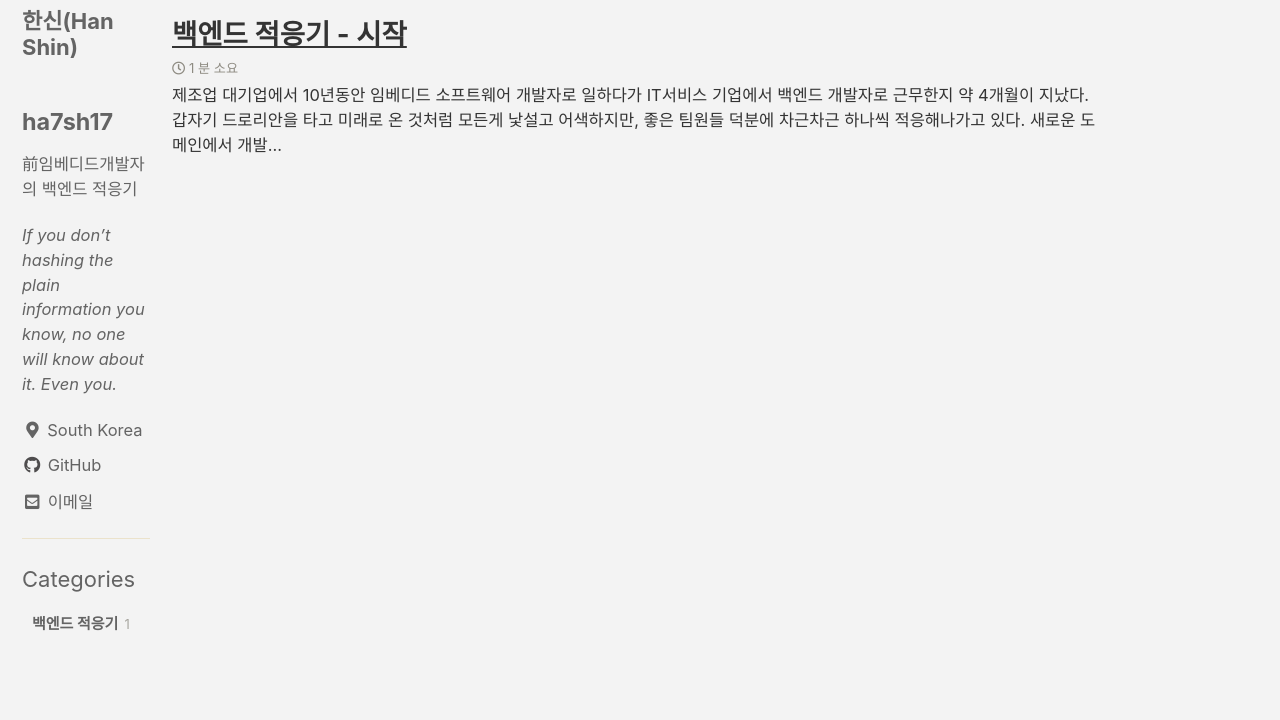
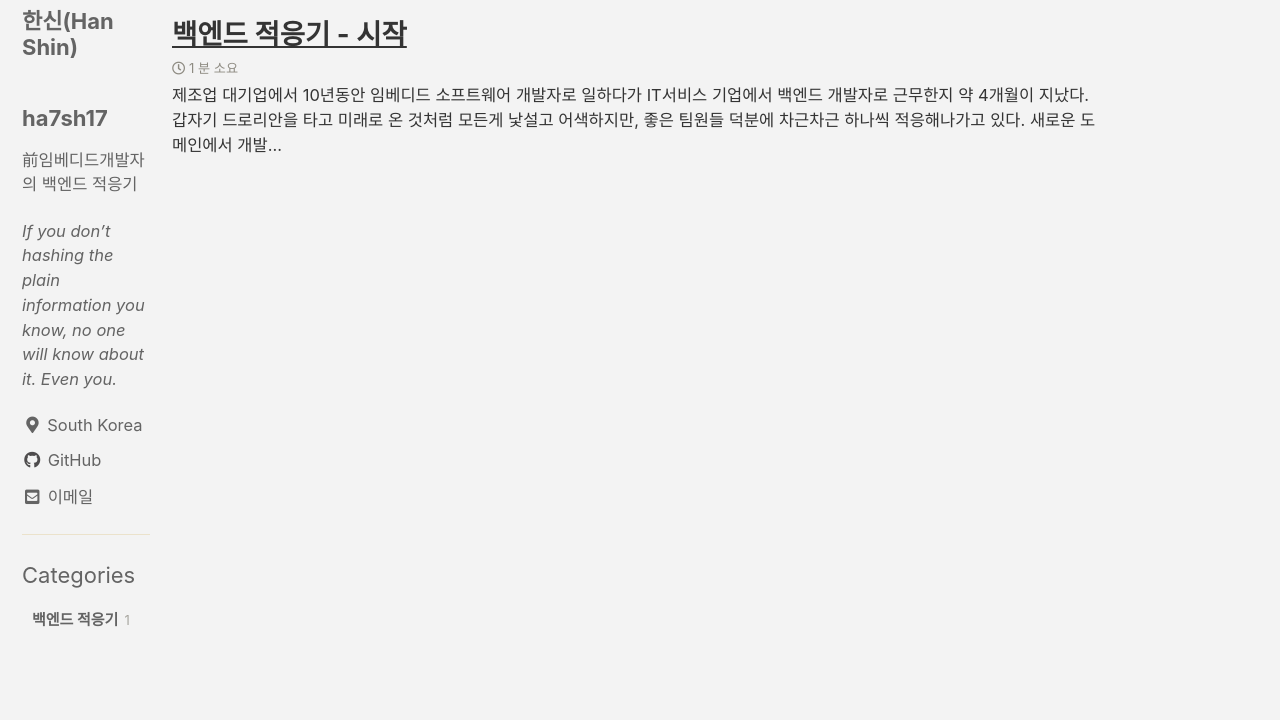
Before and after one commit to ha7sh17/ha7sh17.github.io, a Jekyll site: the page built from index.html, in a window 1280 px wide and 1106 px high. Shown: the part 223-943 px from the top of the window. Built offline with Jekyll 4.4.1, drawn with Linux system fonts in a browser that asks for light colours; cached includes are drawn as plain includes; the list of posts is cut into pages by our own code.

Commit message:
Modify nickname to h6

```diff
--- a/_includes/author-profile.html
+++ b/_includes/author-profile.html
@@ -20,7 +20,7 @@
       <a href="{{ author.home | relative_url }}"><h3 class="author__name" itemprop="name">{{ author.name }}</h3></a>
     {% else %}
       <h3 class="author__name" itemprop="name">{{ author.name }}</h3>
-      <h4 class="author__nickname" itemprop="nickname">{{ author.nickname }}</h4>
+      <h6 class="author__nickname" itemprop="nickname">{{ author.nickname }}</h6>
     {% endif %}
     {% if author.bio %}
       <div class="author__bio" itemprop="description">
```
